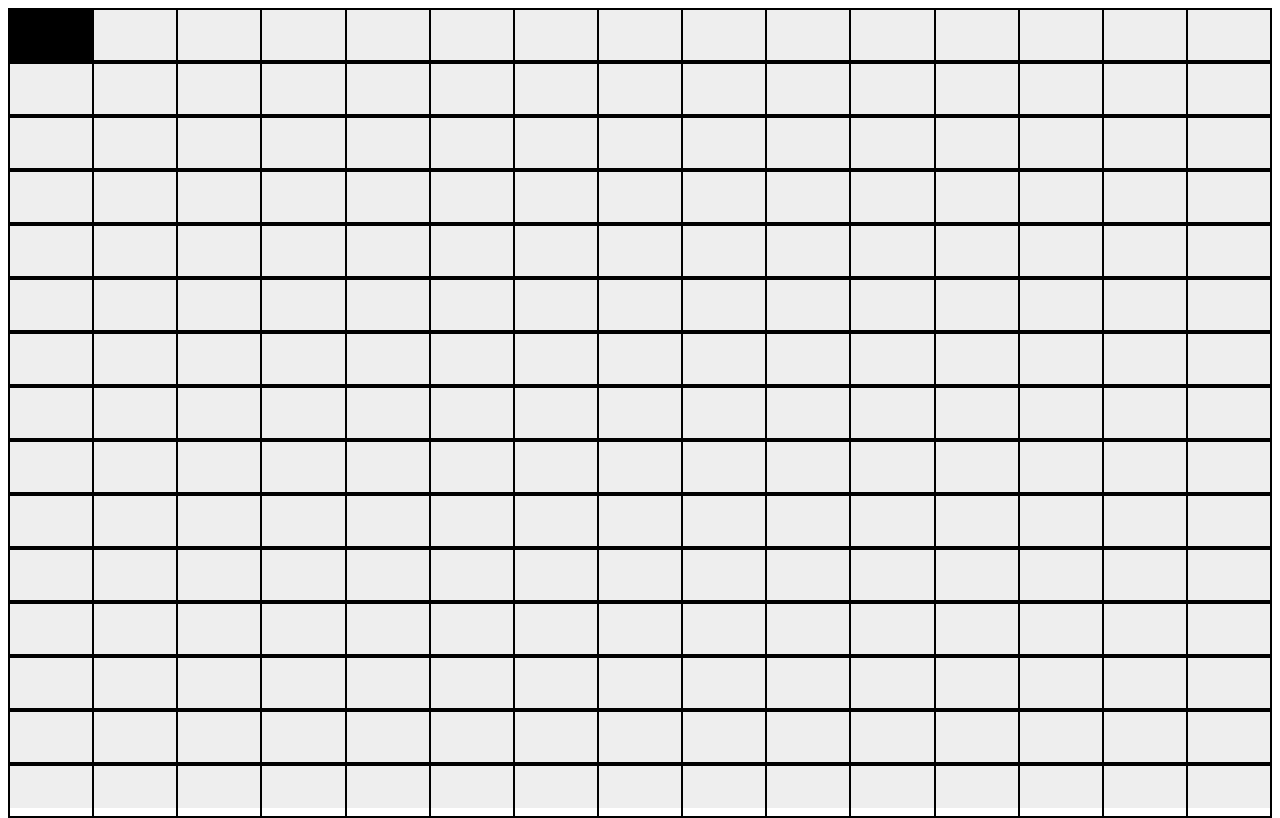
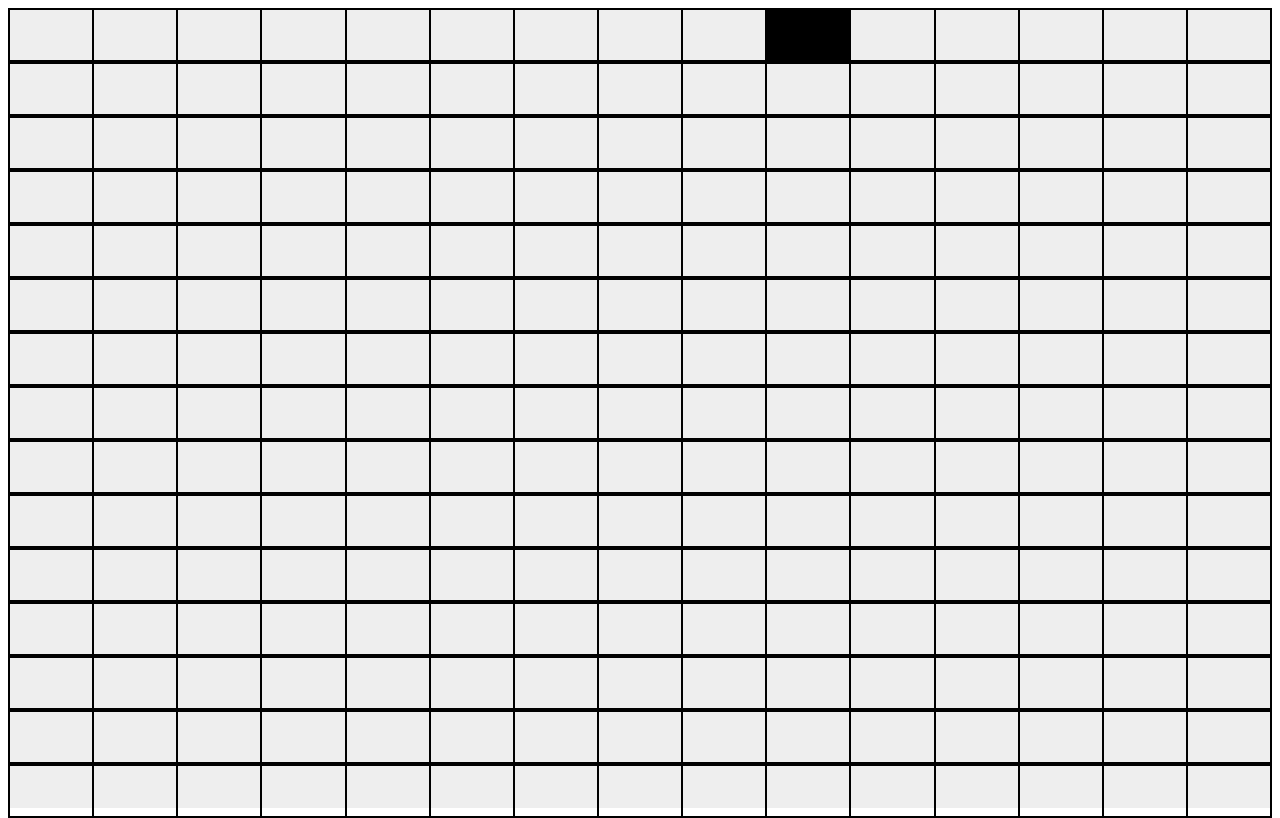
Before and after one commit to javier00vela/snake_game, a plain HTML site: page index.html in a window 1280 px wide. Drawn offline with Linux system fonts and the light colour scheme.

Commit message:
Se crea movimiento en cuadricula de la serpiente y perder en cordenadas Y

```diff
--- a/game.css
+++ b/game.css
@@ -31,3 +31,16 @@
 .game__tab__node__box-played{
     background: black;
 }
+
+
+.game__message{
+    color: red;
+    font-size: 380px;
+    position: fixed;
+    top: 0;
+    bottom: 0;
+    margin: 0px auto;
+    left: 0;
+    text-align: center;
+    right: 0;
+}
--- a/game.js
+++ b/game.js
@@ -1,25 +1,61 @@
 const SNAKEGAME = {
-    __INIT__ : function(){
-        SNAKEGAME.GAME.buildTab();
+    __INIT__: function () {
         SNAKEGAME.GAME.executeGame();
     },
     DATA: {
-        matrizNumber : 15,
+        matrizNumber: 15,
         matriz: [],
+        direction: 'ArrowRight',
+        coordinates : [[0,0]],
+        finish: false,
+
     },
-    GAME : {
-        assignPlayer : function(){
-            SNAKEGAME.DATA.matriz[0][0] = 'game__tab__node__box-played'
+    GAME: {
+        assignPlayer: function () {
+            try{
+                SNAKEGAME.DATA.coordinates.forEach(([pointX , pointY]) => {
+                    SNAKEGAME.DATA.matriz[pointX][pointY] = 'game__tab__node__box-played'
+                });
+            }catch(e){
+               document.getElementById("game__message").innerHTML = 'Perdiste';
+               SNAKEGAME.DATA.finish = true;
+            }
         },
-        listeng : function(){
+        listeng: function () {
             document.addEventListener(
                 "keydown",
                 (event) => {
-                    console.log(event.code);
+                    SNAKEGAME.DATA.direction = event.code;
                 }
             );
         },
-        buildTab : function(){
+        move: async function (type) {
+            const [posX , posY] =  SNAKEGAME.DATA.coordinates[0]
+            SNAKEGAME.DATA.direction = type;
+                switch (type) {
+
+                    case 'ArrowUp':
+                        SNAKEGAME.DATA.coordinates = [];
+                        SNAKEGAME.DATA.coordinates.push([posX-1, posY]);
+                        break;
+                    case 'ArrowDown':
+                        SNAKEGAME.DATA.coordinates = [];
+                        SNAKEGAME.DATA.coordinates.push([posX+1, posY]);
+                        break;
+                    case 'ArrowLeft':
+                        SNAKEGAME.DATA.coordinates = [];
+                        SNAKEGAME.DATA.coordinates.push([posX, posY-1]);
+                        break;
+                    case 'ArrowRight':
+                        SNAKEGAME.DATA.coordinates = [];
+                        SNAKEGAME.DATA.coordinates.push([posX, posY+1]);
+                        break;
+                }
+
+                await new Promise(r => setTimeout(r, 2000));
+        },
+        buildTab: function () {
+            SNAKEGAME.DATA.matriz = [];
             for (let index = 0; index < SNAKEGAME.DATA.matrizNumber; index++) {
                 SNAKEGAME.DATA.matriz.push([])
                 for (let index2 = 0; index2 < SNAKEGAME.DATA.matrizNumber; index2++) {
@@ -27,29 +63,32 @@ const SNAKEGAME = {
                 }
             }
         },
-        drawGame : function(){
+        drawGame: function () {
             var node = '';
             document.getElementById("game__tab").innerHTML = '';
             for (let index = 0; index < SNAKEGAME.DATA.matriz.length; index++) {
                 node += '<div class="game__tab__node">';
                 for (let index2 = 0; index2 < SNAKEGAME.DATA.matriz[index].length; index2++) {
-                    const classPoint = SNAKEGAME.DATA.matriz[index][index2] == null ? '' :  SNAKEGAME.DATA.matriz[index][index2];
-                        node += '<div class="game__tab__node__box '+classPoint+'"></div>';
+                    const classPoint = SNAKEGAME.DATA.matriz[index][index2] == null ? '' : SNAKEGAME.DATA.matriz[index][index2];
+                    node += '<div class="game__tab__node__box ' + classPoint + '"></div>';
 
                 }
                 node += '</div">';
-                document.getElementById("game__tab").insertAdjacentHTML('beforeend',  node );
+                document.getElementById("game__tab").insertAdjacentHTML('beforeend', node);
                 node = '';
             }
         },
-        executeGame : function(){
-            SNAKEGAME.GAME.assignPlayer();
+        executeGame: function () {
             SNAKEGAME.GAME.listeng();
-            setInterval(function(){
+            setInterval(function () {
+                if(!SNAKEGAME.DATA.finish){
+                    SNAKEGAME.GAME.buildTab();
+                    SNAKEGAME.GAME.assignPlayer();
+                    SNAKEGAME.GAME.drawGame();
+                    SNAKEGAME.GAME.move( SNAKEGAME.DATA.direction);
+                }
+            }, 500)
 
-                SNAKEGAME.GAME.drawGame();
-
-            },1000)
         }
     }
 }
--- a/index.html
+++ b/index.html
@@ -11,6 +11,7 @@
     <div class="game__container">
         <div id="game__tab"></div>
     </div>
+    <div class="game__message" id="game__message"></div>
     </body>
 <script src="game.js"></script>
 </html>
```
